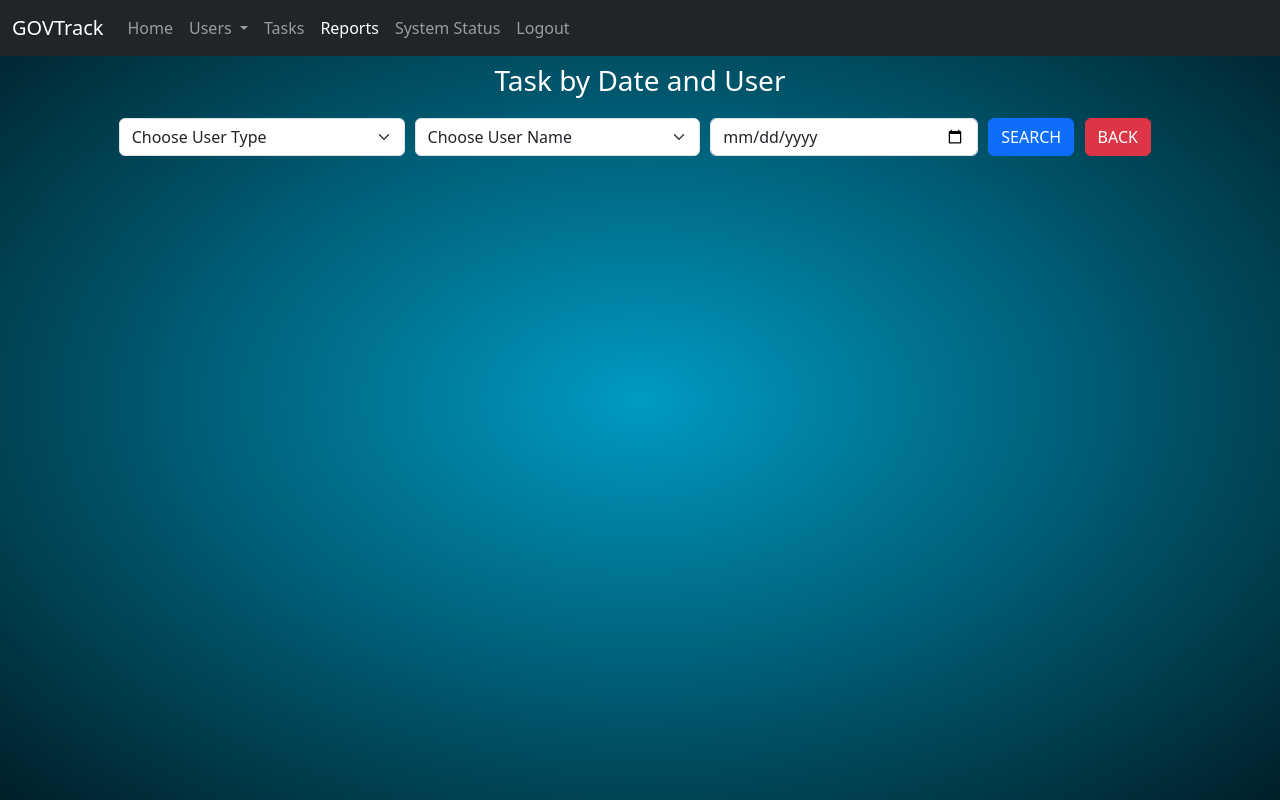
After one commit to S92066157/GovTrack, a PHP site: page /admin/taskbyDateUser.php in a window 1280 px wide. The commit adds this page. Run offline with PHP 8.4, Linux system fonts and the light colour scheme; the visitor is signed in with stand-in values (Sample User, id 1).

Commit message:
added new function - user + date

```diff
--- a/JS/javascriptsAdmin.js
+++ b/JS/javascriptsAdmin.js
@@ -435,6 +435,51 @@ function resetUserState() {
 }
 
 
+function loadtaskbyUserDate(){
+
+    var username = document.getElementById('username').value;
+    var table = document.getElementById('resultTable');
+    var heading = document.getElementById('heading');
+    var date = document.getElementById('date').value;
+
+
+    var xhr = new XMLHttpRequest();
+
+    // Configure it: POST-request to with php file
+    xhr.open("POST", "../AJAX/admin/checkbyUserDate.php", true);
+
+    // Set the Content-Type header for POST requests
+    xhr.setRequestHeader("Content-Type", "application/x-www-form-urlencoded");
+
+    // Define the onreadystatechange callback function
+    xhr.onreadystatechange = function () {
+        if (xhr.readyState == 4 && xhr.status == 200) {
+
+            var response = JSON.parse(xhr.responseText);
+
+            // console.log(response);
+
+            if (response.status == 0) {
+                alert(response.message);
+                heading.innerText = "No Result";
+                table.innerHTML = "";
+            }
+            else {
+                heading.innerText = "Task by " + username;
+                table.innerHTML = "<th> Customer name </th><th> UniqueID </th><th> Task Description</th> <th> Date </th><th> EMP Username </th>";
+
+                response.forEach(function (item) {
+                    table.innerHTML += '<tr><td>' + item.name + '</td><td>' + item.uID + '</td><td>' + item.taskdescription + '</td><td>' + item.taskdate + '</td><td>' + item.empName + '</td><tr>';
+                });
+
+            }
+        }
+    };
+
+    xhr.send("username=" + encodeURIComponent(username) + "&date=" + encodeURIComponent(date));
+}
+
+
 //Function for test External JS file
 function test2() {
     alert("External JS file working");
--- /dev/null
+++ b/admin/taskbyDateUser.php
@@ -0,0 +1,161 @@
+<?php
+
+include('../connect.php');
+
+session_start();
+
+$usertype = $_SESSION['usertype'];
+
+if (!isset($usertype) || $usertype != 'admin') {
+  header('location:adminlogin.php');
+}
+
+?>
+
+<!DOCTYPE html>
+<html lang="en">
+
+<head>
+  <meta charset="UTF-8">
+  <meta name="viewport" content="width=device-width, initial-scale=1.0">
+  <title>Cutomer Task Status</title>
+  <link href="https://cdn.jsdelivr.net/npm/bootstrap@5.3.2/dist/css/bootstrap.min.css" rel="stylesheet"
+    integrity="sha384-T3c6CoIi6uLrA9TneNEoa7RxnatzjcDSCmG1MXxSR1GAsXEV/Dwwykc2MPK8M2HN" crossorigin="anonymous">
+  <script src="https://cdn.jsdelivr.net/npm/bootstrap@5.3.2/dist/js/bootstrap.bundle.min.js"
+    integrity="sha384-C6RzsynM9kWDrMNeT87bh95OGNyZPhcTNXj1NW7RuBCsyN/o0jlpcV8Qyq46cDfL"
+    crossorigin="anonymous"></script>
+
+  <style>
+    .background-container {
+      position: fixed;
+      top: 0;
+      left: 0;
+      width: 100%;
+      height: 100%;
+      z-index: -1;
+    }
+
+    .overlay {
+      position: absolute;
+      width: 100%;
+      height: 100%;
+      left: 0;
+      top: 0;
+      background: radial-gradient(#009ac2, #001F27);
+      mix-blend-mode: multiply;
+      z-index: -100;
+    }
+
+    a {
+      text-decoration: none;
+      color: black;
+      margin: none;
+    }
+
+    .firstrow input {
+      margin-right: 1%;
+    }
+
+    .customMarginLeft {
+      margin-left: 5%;
+    }
+  </style>
+</head>
+
+<body>
+
+  <nav class="navbar navbar-expand-lg navbar-dark bg-dark">
+    <div class="container-fluid">
+      <a class="navbar-brand">GOVTrack</a>
+      <button class="navbar-toggler" type="button" data-bs-toggle="collapse" data-bs-target="#navbarNavDropdown"
+        aria-controls="navbarNavDropdown" aria-expanded="false" aria-label="Toggle navigation">
+        <span class="navbar-toggler-icon"></span>
+      </button>
+      <div class="collapse navbar-collapse" id="navbarNavDropdown">
+        <ul class="navbar-nav">
+          <li class="nav-item">
+            <a class="nav-link" aria-current="page" href="adminDashboard.php">Home</a>
+          </li>
+          <li class="nav-item dropdown">
+            <a class="nav-link dropdown-toggle" href="#" id="navbarDropdownMenuLink" role="button"
+              data-bs-toggle="dropdown" aria-expanded="false">
+              Users
+            </a>
+            <ul class="dropdown-menu" aria-labelledby="navbarDropdownMenuLink">
+              <li><a class="dropdown-item" href="addUser.php">Add New User</a></li>
+              <li><a class="dropdown-item" href="editUser.php">Edit Existing User</a></li>
+            </ul>
+          </li>
+          <li class="nav-item">
+            <a class="nav-link" href="Tasks.php">Tasks</a>
+          </li>
+          <li class="nav-item">
+            <a class="nav-link active" href="reports.php">Reports</a>
+          </li>
+          <li class="nav-item">
+            <a class="nav-link" href="Status.php">System Status</a>
+          </li>
+          <li class="nav-item">
+            <a class="nav-link" href="../logout.php">Logout</a>
+          </li>
+        </ul>
+      </div>
+    </div>
+  </nav>
+
+  <div class="background-container">
+    <div class="overlay"></div>
+  </div>
+
+  <div class="container-fluid">
+
+    <div class="row">
+      <div class="col-sm-12 col-md-12 col-lg-12 my-2">
+        <h3 class="text-white text-center">Task by Date and User</h3>
+      </div>
+    </div>
+
+    <div class="row">
+      <div class="col-sm-8 col-xs-8 col-md-4 col-lg-10 mx-auto text-center">
+
+
+        <form id="searchTask" method="POST" action="">
+          <div class="d-flex align-items-center mb-2 mt-1 firstrow">
+            <select style="margin-right: 10px;" class="form-select" id="usertype" onchange="loadUsernames()"
+              id="usertype">
+              <option value="0" selected disabled>Choose User Type</option>
+              <option value="frontoffice">Front-office</option>
+              <option value="backoffice">Back-office</option>
+            </select>
+
+            <select class="form-select" style="margin-right: 10px;" name="username" id="username">
+              <option value="0" selected disabled>Choose User Name</option>
+            </select>
+            <input type="date" class="form-control mr-1" id="date" name="date" required>
+            <input type="button" class="btn btn-primary" onclick="loadtaskbyUserDate()" value="SEARCH">
+            <input type="button" onclick="location.href='reports.php'" class="btn btn-danger customerMarginLeft"
+              value="BACK">
+          </div>
+
+      </div>
+      </form>
+    </div>
+
+    <div class="row">
+      <div class="col-sm-8 col-xs-8 col-md-10 col-lg-10 mx-auto text-center">
+        <h4 id="heading" class="mt-2 text-white"> </h4>
+        <table id="resultTable" class="table table-striped mt-3">
+        </table>
+      </div>
+    </div>
+
+
+  </div>
+
+
+
+
+  <script src="../JS/javascriptsAdmin.js"></script>
+</body>
+
+</html>
```
Also changed, not shown: AJAX/admin/checkbyUserDate.php (added, +72 -0 lines), admin/reports.php (+11 -0 lines).
